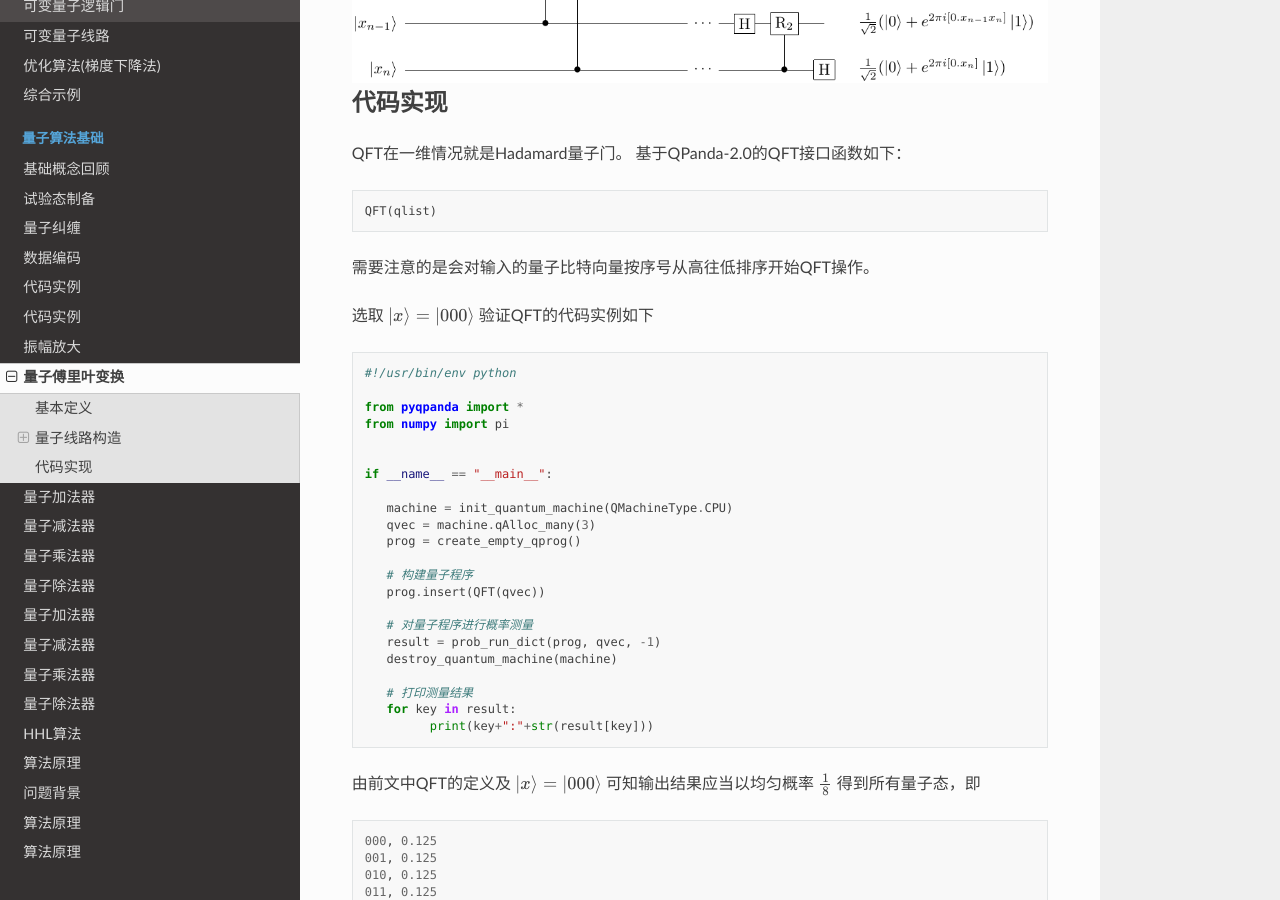
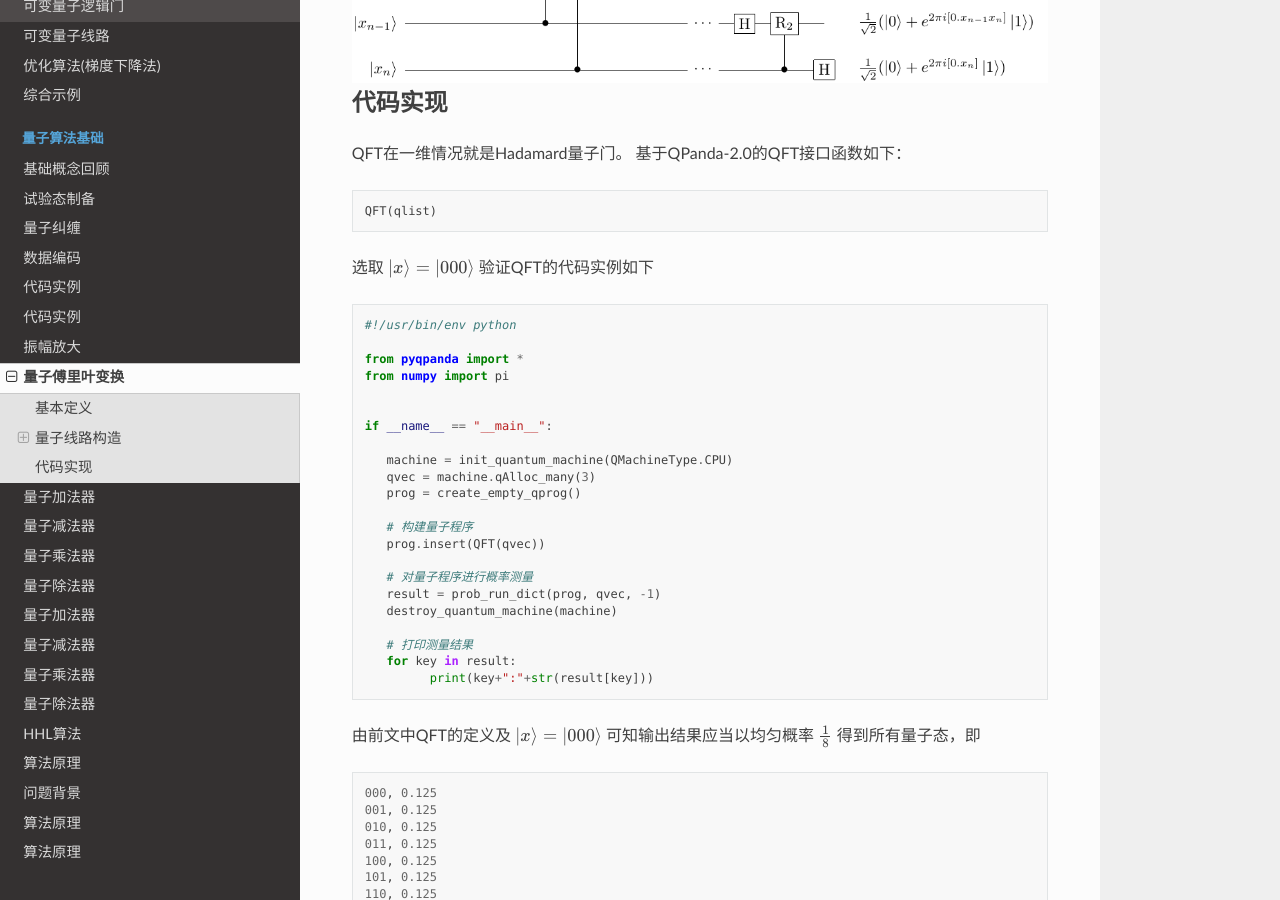
Before and after one commit to OriginQ/pyQPanda-Toturial, a Sphinx documentation site: the page built from source/QFT.rst, in a window 1280 px wide and 900 px high, scrolled down 1971 px. Built offline with Sphinx 7.4.7 and the Read the Docs theme 2.0.0, drawn with Linux system fonts in a browser that asks for light colours; pages that are not in the unit, such as notebooks, are missing from menus.

Commit message:
随着QPanda-2.0的QFT修正，去掉QFT的特别警示文字

```diff
--- a/source/QFT.rst
+++ b/source/QFT.rst
@@ -109,8 +109,6 @@ QFT在一维情况就是Hadamard量子门。
 
    QFT(qlist)
 
-需要注意的是会对输入的量子比特向量按序号从高往低排序开始QFT操作。
-
 选取 :math:`\left|x\right\rangle=\left|000\right\rangle` 验证QFT的代码实例如下
 
 .. code-block:: python
```
